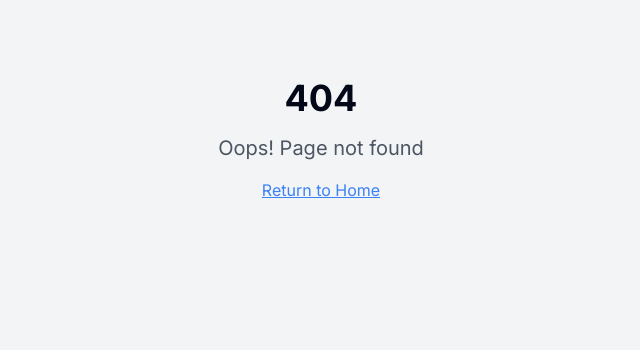
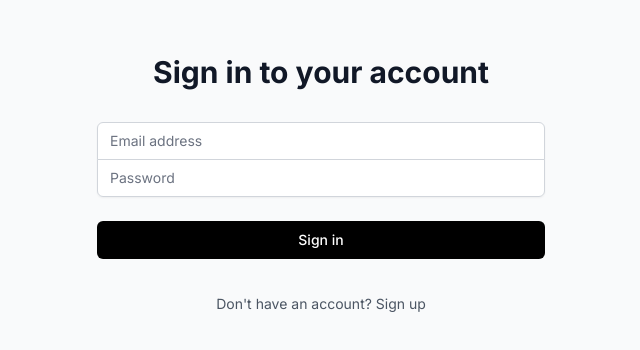
Before and after one commit to amruv/ScoutSmart-Dev, a React (Vite) app: page /auth in a window 1280 px wide. Before the commit this address had no page. Shown: the part 260-610 px from the top of the page, without its empty margins (319-959 px from the left). Built offline with nearby package versions, Linux system fonts and the light colour scheme.

Commit message:
Add authentication
This commit adds authentication to the application.  Further details on implementation are not included in this commit message.

```diff
--- a/src/App.tsx
+++ b/src/App.tsx
@@ -1,27 +1,43 @@
-import { Toaster } from "@/components/ui/toaster";
-import { Toaster as Sonner } from "@/components/ui/sonner";
-import { TooltipProvider } from "@/components/ui/tooltip";
-import { QueryClient, QueryClientProvider } from "@tanstack/react-query";
-import { BrowserRouter, Routes, Route } from "react-router-dom";
-import Index from "./pages/Index";
-import NotFound from "./pages/NotFound";
 
-const queryClient = new QueryClient();
+import { BrowserRouter as Router, Routes, Route, Navigate } from "react-router-dom";
+import { AuthProvider } from "@/contexts/AuthContext";
+import { useAuth } from "@/contexts/AuthContext";
+import Index from "@/pages/Index";
+import Auth from "@/pages/Auth";
+import "./App.css";
 
-const App = () => (
-  <QueryClientProvider client={queryClient}>
-    <TooltipProvider>
-      <Toaster />
-      <Sonner />
-      <BrowserRouter>
+const ProtectedRoute = ({ children }: { children: React.ReactNode }) => {
+  const { user, loading } = useAuth();
+
+  if (loading) {
+    return <div>Loading...</div>;
+  }
+
+  if (!user) {
+    return <Navigate to="/auth" replace />;
+  }
+
+  return <>{children}</>;
+};
+
+function App() {
+  return (
+    <AuthProvider>
+      <Router>
         <Routes>
-          <Route path="/" element={<Index />} />
-          {/* ADD ALL CUSTOM ROUTES ABOVE THE CATCH-ALL "*" ROUTE */}
-          <Route path="*" element={<NotFound />} />
+          <Route path="/auth" element={<Auth />} />
+          <Route
+            path="/"
+            element={
+              <ProtectedRoute>
+                <Index />
+              </ProtectedRoute>
+            }
+          />
         </Routes>
-      </BrowserRouter>
-    </TooltipProvider>
-  </QueryClientProvider>
-);
+      </Router>
+    </AuthProvider>
+  );
+}
 
 export default App;
--- /dev/null
+++ b/src/contexts/AuthContext.tsx
@@ -0,0 +1,108 @@
+
+import { createContext, useContext, useEffect, useState } from 'react';
+import { Session, User } from '@supabase/supabase-js';
+import { supabase } from "@/integrations/supabase/client";
+
+interface AuthContextType {
+  session: Session | null;
+  user: User | null;
+  signIn: (email: string, password: string) => Promise<void>;
+  signUp: (email: string, password: string, username: string) => Promise<void>;
+  signOut: () => Promise<void>;
+  loading: boolean;
+  error: string | null;
+}
+
+const AuthContext = createContext<AuthContextType | undefined>(undefined);
+
+export const AuthProvider = ({ children }: { children: React.ReactNode }) => {
+  const [session, setSession] = useState<Session | null>(null);
+  const [user, setUser] = useState<User | null>(null);
+  const [loading, setLoading] = useState(true);
+  const [error, setError] = useState<string | null>(null);
+
+  useEffect(() => {
+    // Get initial session
+    supabase.auth.getSession().then(({ data: { session } }) => {
+      setSession(session);
+      setUser(session?.user ?? null);
+      setLoading(false);
+    });
+
+    // Listen for auth changes
+    const {
+      data: { subscription },
+    } = supabase.auth.onAuthStateChange((_event, session) => {
+      setSession(session);
+      setUser(session?.user ?? null);
+      setLoading(false);
+    });
+
+    return () => subscription.unsubscribe();
+  }, []);
+
+  const signIn = async (email: string, password: string) => {
+    try {
+      setError(null);
+      const { error } = await supabase.auth.signInWithPassword({
+        email,
+        password,
+      });
+      if (error) throw error;
+    } catch (error: any) {
+      setError(error.message);
+    }
+  };
+
+  const signUp = async (email: string, password: string, username: string) => {
+    try {
+      setError(null);
+      const { error } = await supabase.auth.signUp({
+        email,
+        password,
+        options: {
+          data: {
+            username,
+          },
+        },
+      });
+      if (error) throw error;
+    } catch (error: any) {
+      setError(error.message);
+    }
+  };
+
+  const signOut = async () => {
+    try {
+      setError(null);
+      const { error } = await supabase.auth.signOut();
+      if (error) throw error;
+    } catch (error: any) {
+      setError(error.message);
+    }
+  };
+
+  return (
+    <AuthContext.Provider
+      value={{
+        session,
+        user,
+        signIn,
+        signUp,
+        signOut,
+        loading,
+        error,
+      }}
+    >
+      {children}
+    </AuthContext.Provider>
+  );
+};
+
+export const useAuth = () => {
+  const context = useContext(AuthContext);
+  if (context === undefined) {
+    throw new Error('useAuth must be used within an AuthProvider');
+  }
+  return context;
+};
--- /dev/null
+++ b/src/pages/Auth.tsx
@@ -0,0 +1,119 @@
+
+import { useState } from "react";
+import { Navigate } from "react-router-dom";
+import { useAuth } from "@/contexts/AuthContext";
+import { cn } from "@/lib/utils";
+
+const Auth = () => {
+  const { signIn, signUp, error, user } = useAuth();
+  const [isLogin, setIsLogin] = useState(true);
+  const [email, setEmail] = useState("");
+  const [password, setPassword] = useState("");
+  const [username, setUsername] = useState("");
+
+  if (user) {
+    return <Navigate to="/" replace />;
+  }
+
+  const handleSubmit = async (e: React.FormEvent) => {
+    e.preventDefault();
+    if (isLogin) {
+      await signIn(email, password);
+    } else {
+      await signUp(email, password, username);
+    }
+  };
+
+  return (
+    <div className="min-h-screen flex items-center justify-center bg-gray-50 py-12 px-4 sm:px-6 lg:px-8">
+      <div className="max-w-md w-full space-y-8">
+        <div>
+          <h2 className="mt-6 text-center text-3xl font-extrabold text-gray-900">
+            {isLogin ? "Sign in to your account" : "Create your account"}
+          </h2>
+        </div>
+        <form className="mt-8 space-y-6" onSubmit={handleSubmit}>
+          <div className="rounded-md shadow-sm -space-y-px">
+            <div>
+              <label htmlFor="email-address" className="sr-only">
+                Email address
+              </label>
+              <input
+                id="email-address"
+                name="email"
+                type="email"
+                autoComplete="email"
+                required
+                className="appearance-none rounded-none relative block w-full px-3 py-2 border border-gray-300 placeholder-gray-500 text-gray-900 rounded-t-md focus:outline-none focus:ring-black focus:border-black focus:z-10 sm:text-sm"
+                placeholder="Email address"
+                value={email}
+                onChange={(e) => setEmail(e.target.value)}
+              />
+            </div>
+            {!isLogin && (
+              <div>
+                <label htmlFor="username" className="sr-only">
+                  Username
+                </label>
+                <input
+                  id="username"
+                  name="username"
+                  type="text"
+                  required
+                  className="appearance-none rounded-none relative block w-full px-3 py-2 border border-gray-300 placeholder-gray-500 text-gray-900 focus:outline-none focus:ring-black focus:border-black focus:z-10 sm:text-sm"
+                  placeholder="Username"
+                  value={username}
+                  onChange={(e) => setUsername(e.target.value)}
+                />
+              </div>
+            )}
+            <div>
+              <label htmlFor="password" className="sr-only">
+                Password
+              </label>
+              <input
+                id="password"
+                name="password"
+                type="password"
+                autoComplete="current-password"
+                required
+                className={cn(
+                  "appearance-none rounded-none relative block w-full px-3 py-2 border border-gray-300 placeholder-gray-500 text-gray-900 focus:outline-none focus:ring-black focus:border-black focus:z-10 sm:text-sm",
+                  isLogin ? "rounded-b-md" : ""
+                )}
+                placeholder="Password"
+                value={password}
+                onChange={(e) => setPassword(e.target.value)}
+              />
+            </div>
+          </div>
+
+          {error && (
+            <div className="text-red-500 text-sm text-center">{error}</div>
+          )}
+
+          <div>
+            <button
+              type="submit"
+              className="group relative w-full flex justify-center py-2 px-4 border border-transparent text-sm font-medium rounded-md text-white bg-black hover:bg-gray-800 focus:outline-none focus:ring-2 focus:ring-offset-2 focus:ring-black"
+            >
+              {isLogin ? "Sign in" : "Sign up"}
+            </button>
+          </div>
+        </form>
+        <div className="text-center">
+          <button
+            onClick={() => setIsLogin(!isLogin)}
+            className="text-sm text-gray-600 hover:text-gray-900"
+          >
+            {isLogin
+              ? "Don't have an account? Sign up"
+              : "Already have an account? Sign in"}
+          </button>
+        </div>
+      </div>
+    </div>
+  );
+};
+
+export default Auth;
--- a/src/pages/Index.tsx
+++ b/src/pages/Index.tsx
@@ -6,6 +6,8 @@ import { ChatContainer } from "@/components/ChatContainer";
 import { ChatDialogs } from "@/components/ChatDialogs";
 import { LoadingSpinner } from "@/components/LoadingSpinner";
 import { useConversations } from "@/hooks/useConversations";
+import { useAuth } from "@/contexts/AuthContext";
+import type { Conversation } from "@/types/chat";
 
 const Index = () => {
   const [leftSidebarOpen, setLeftSidebarOpen] = useState(true);
@@ -15,6 +17,8 @@ const Index = () => {
   const [renameDialogOpen, setRenameDialogOpen] = useState(false);
   const [deleteDialogOpen, setDeleteDialogOpen] = useState(false);
   const [newTitle, setNewTitle] = useState("");
+
+  const { signOut } = useAuth();
 
   const {
     conversations,
@@ -60,10 +64,6 @@ const Index = () => {
     }
   };
 
-  const handleLogout = () => {
-    console.log("Logout clicked");
-  };
-
   const handleSettings = () => {
     console.log("Settings clicked");
   };
@@ -85,7 +85,7 @@ const Index = () => {
           onChatSelect={setActiveConversationId}
           onRename={handleRenameClick}
           onDelete={handleDeleteClick}
-          onLogout={handleLogout}
+          onLogout={signOut}
           onSettings={handleSettings}
         />
       }
```
